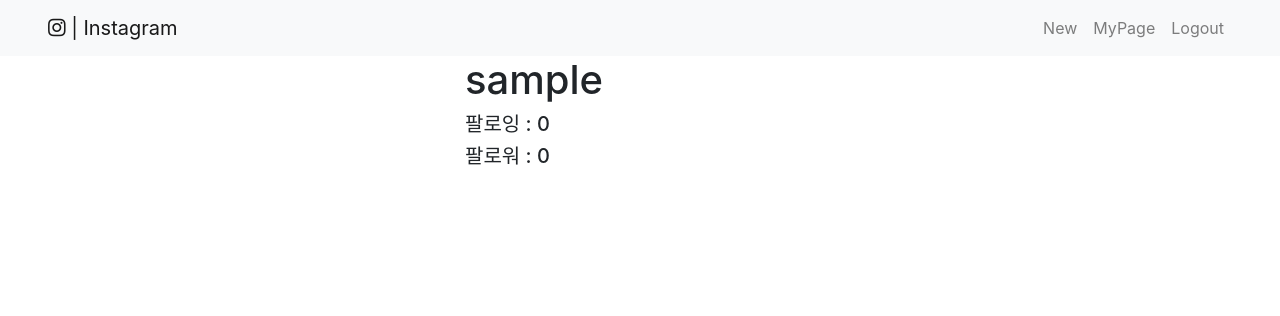
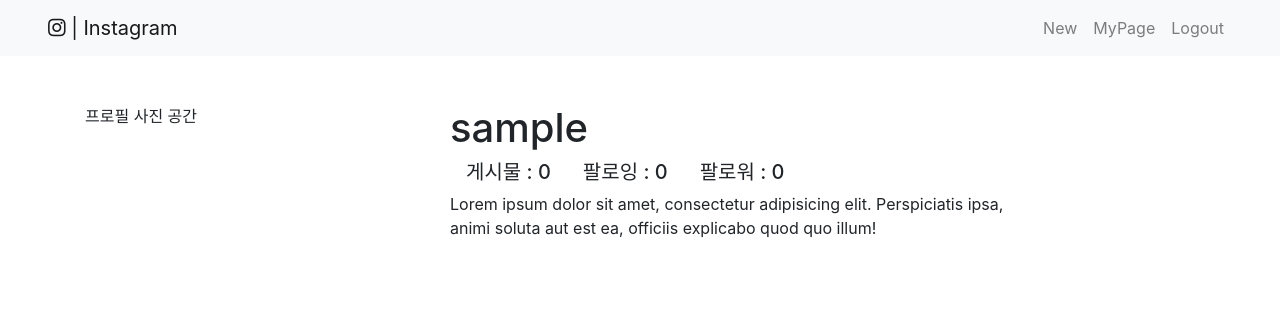
Before and after one commit to eduChang/insta-fake, a Django app: template accounts/templates/accounts/user_page.html in a window 1280 px wide. Shown: the top 316 px of the page. Run offline with Django 3.2, Linux system fonts and the light colour scheme; the template is opened without the code that fills it: values that come from a table or form of the project are taken from there, others are empty; the visitor is signed in with stand-in values (Sample User, id 1); data comes from the database, SQL or seed files in the repository; some libraries are stand-ins or nearby versions.

Commit message:
마이페이지 레이아웃 변경

```diff
--- a/accounts/templates/accounts/user_page.html
+++ b/accounts/templates/accounts/user_page.html
@@ -2,12 +2,14 @@
 
 {% block body %}
     <!--사용자 정보 출력 시작-->
-    <div class="row">
+    <div class="row my-5">
         <div class="col-4">
             <!--프로필이미지-->
+            <p>프로필 사진 공간</p>
         </div>
-        <div class="col-8">
+        <div class="col-6">
             <!--유저 정보-->
+            <div class="row d-flex align-items-center">
                 <h1>{{user_info.username}}</h1>
                 {% if user != user_info %}
                     {% if user_info in user.followings.all %}
@@ -16,8 +18,15 @@
                         <a href="{% url 'accounts:follow' user_info.id %}" class="btn btn-primary">팔로우</a>
                     {% endif %}
                 {% endif %}
-            <h5>팔로잉 : {{user_info.followings.count}}</h5>
-            <h5>팔로워 : {{user_info.followers.count}}</h5>
+            </div>
+            <div class="row d-flex justify-content-start">
+                <h5 class="mx-3">게시물 : {{user_info.post_set.count}}</h5>
+                <h5 class="mx-3">팔로잉 : {{user_info.followings.count}}</h5>
+                <h5 class="mx-3">팔로워 : {{user_info.followers.count}}</h5>
+            </div>
+            <div class="row">
+                <p>Lorem ipsum dolor sit amet, consectetur adipisicing elit. Perspiciatis ipsa, animi soluta aut est ea, officiis explicabo quod quo illum!</p>
+            </div>
         </div>
     </div>
     <!--사용자 정보 출력 끝-->
```
Lines whose indentation alone changed are shown as unchanged.
